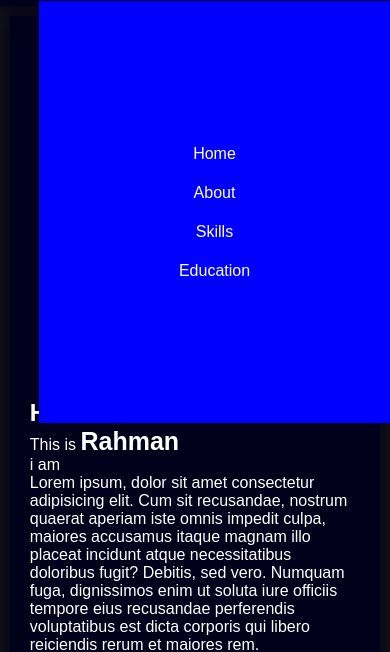
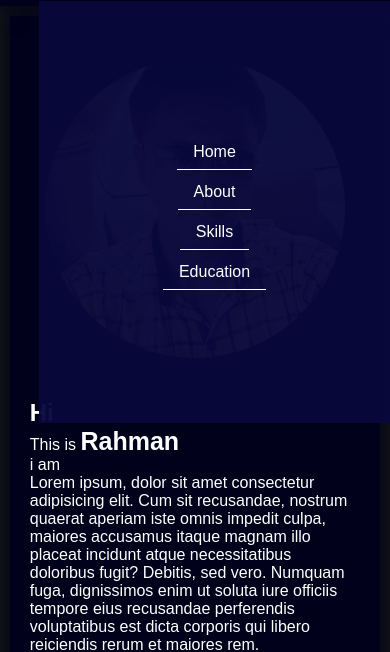
Before and after one commit to rahman1189/RahmanPortfolio, a plain HTML site: page index.html in a window 390 px wide. Both pictures are taken after a click on the element 344 px from the left and 35 px from the top of the page. Shown: the part 64-716 px from the top of the page. Drawn offline with nearby package versions, Linux system fonts and the light colour scheme.

Commit message:
Add files via upload

```diff
--- a/style.css
+++ b/style.css
@@ -175,7 +175,7 @@ nav{
     right: 0;
     width: 90%;
     height: 50vh;
-    background-color: blue;
+    background-color: rgba(8, 8, 60, 0.962);
     transform:translateX(100%);
     transition: 0.5s;
     visibility: hidden;
@@ -186,7 +186,9 @@ nav{
     flex-direction: column;
     align-items: center;
 }
-
+.ul li{
+    border-bottom: 1px solid white;
+}
 .active .navbar {
     transform: translateX(0);
     opacity: 1;
```
